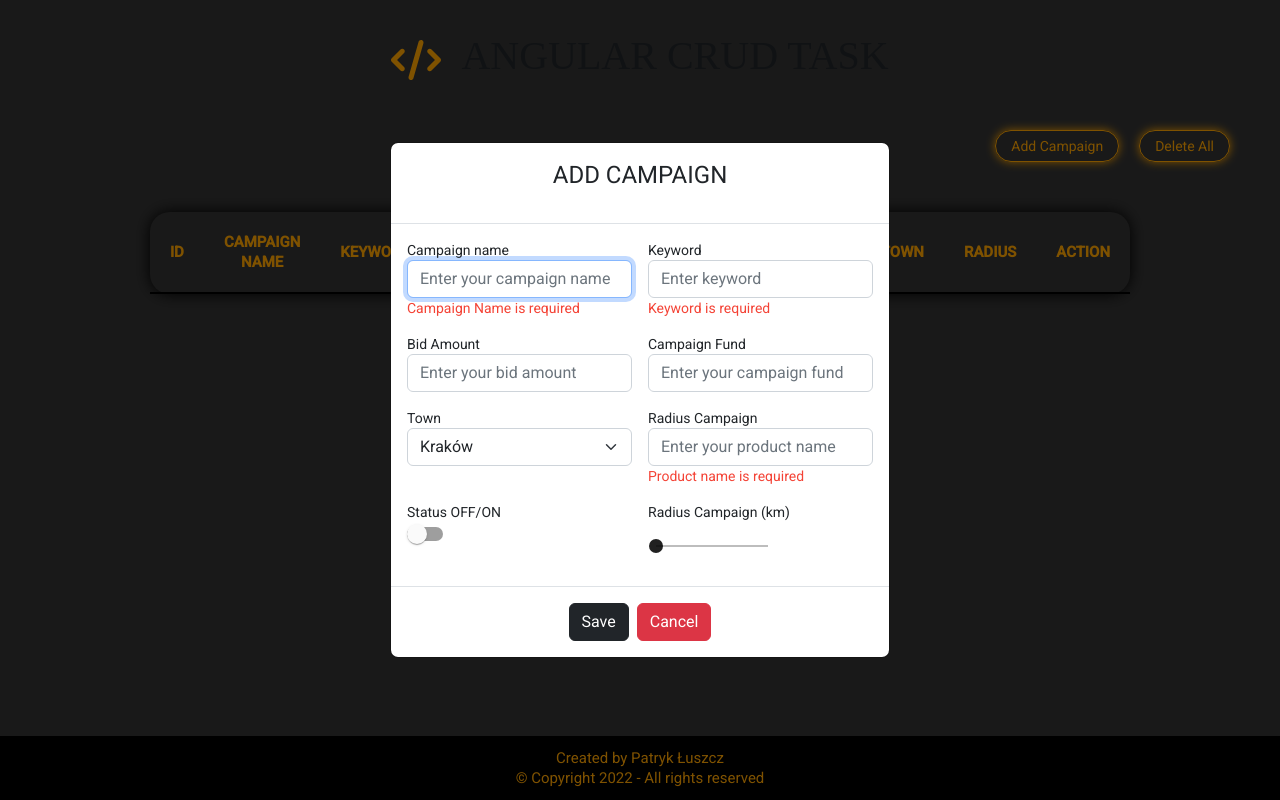
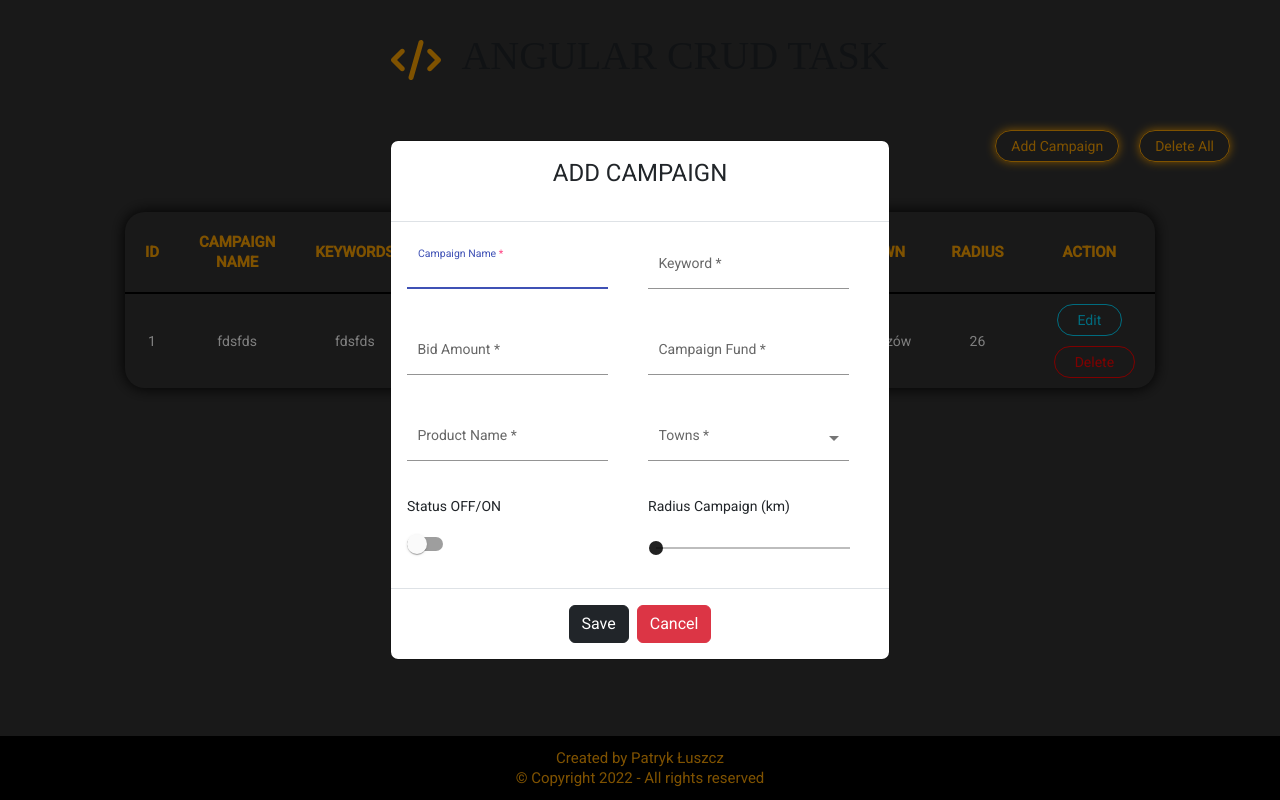
Before and after one commit to patrykluszcz/CRUD-campaign-manager, an Angular app: page / in a window 1280 px wide. Both pictures are taken after a click on the button "Add Campaign". Built offline with nearby package versions, Linux system fonts and the light colour scheme; data requests are answered from the project's data file; a web font is replaced by a local one.

Commit message:
feat: exchange bootstrap forms on material.io forms

```diff
--- a/db.json
+++ b/db.json
@@ -1,5 +1,17 @@
 {
-  "posts": [],
+  "posts": [
+    {
+      "campaignName": "fdsfds",
+      "keyword": "fdsfds",
+      "bidAmount": 324,
+      "campaignFund": 234,
+      "status": "ON",
+      "productName": "42332r",
+      "town": "Rzeszów",
+      "radius": 26,
+      "id": 1
+    }
+  ],
   "comments": [],
   "profile": {
     "name": "typicode"
--- a/src/app/app.module.ts
+++ b/src/app/app.module.ts
@@ -8,6 +8,7 @@ import { AppComponent } from './app.component';
 import { NgbModule } from '@ng-bootstrap/ng-bootstrap';
 import { HeaderComponent } from './header/header.component';
 import { MainComponent } from './main/main.component';
+import { FormatableSliderComponent } from './main/modal-campaign/formatable-slider/formatable-slider.component';
 import { FooterComponent } from './footer/footer.component';
 import { FontAwesomeModule } from '@fortawesome/angular-fontawesome';
 import { ModalCampaignComponent } from './main/modal-campaign/modal-campaign.component';
@@ -19,6 +20,7 @@ import { BrowserAnimationsModule } from '@angular/platform-browser/animations';
     HeaderComponent,
     MainComponent,
     ModalCampaignComponent,
+    FormatableSliderComponent,
     FooterComponent,
   ],
   imports: [
--- a/src/app/main/main.component.ts
+++ b/src/app/main/main.component.ts
@@ -39,7 +39,6 @@ export class MainComponent implements OnInit {
       console.log(res);
       console.log(campaignData);
       window.location.reload();
-      alert('deleted campaign');
     });
   }
 }
--- /dev/null
+++ b/src/app/main/modal-campaign/formatable-slider/formatable-slider.component.html
@@ -0,0 +1,12 @@
+<mat-slider
+  thumbLabel
+  [displayWith]="formatLabel"
+  tickInterval="1000"
+  step="1"
+  min="0"
+  max="100"
+  aria-label="units"
+  color="warn"
+  (change)="modelChanged()"
+  [(ngModel)]="sliderValue"
+></mat-slider>
--- /dev/null
+++ b/src/app/main/modal-campaign/formatable-slider/formatable-slider.component.scss
@@ -0,0 +1,3 @@
+mat-slider {
+  width: 210px;
+}
--- /dev/null
+++ b/src/app/main/modal-campaign/formatable-slider/formatable-slider.component.ts
@@ -0,0 +1,22 @@
+import { Component, Output, EventEmitter } from '@angular/core';
+
+@Component({
+  selector: 'app-formatable-slider',
+  templateUrl: './formatable-slider.component.html',
+  styleUrls: ['./formatable-slider.component.scss'],
+})
+export class FormatableSliderComponent {
+  @Output() sliderValueEvent = new EventEmitter<number>();
+
+  sliderValue = 0;
+
+  constructor() {}
+
+  formatLabel(value: number) {
+    return value;
+  }
+
+  modelChanged() {
+    this.sliderValueEvent.emit(this.sliderValue);
+  }
+}
--- a/src/app/main/modal-campaign/modal-campaign.component.html
+++ b/src/app/main/modal-campaign/modal-campaign.component.html
@@ -6,191 +6,87 @@
   <form [formGroup]="formValues" (ngSubmit)="onSubmit()" class="p-20">
     <div class="row g-3">
       <div class="col-md-6">
-        <label for="Campaign Name">Campaign name</label>
-        <input
-          class="form-control"
-          placeholder="Enter your campaign name"
-          formControlName="campaignName"
-        />
-        <mat-error *ngIf="form['campaignName'].hasError('required')"
-          >Campaign Name is required</mat-error
-        >
+        <mat-form-field appearance="fill" color="white">
+          <mat-label>Campaign Name</mat-label>
+          <input matInput required formControlName="campaignName" />
+          <mat-error *ngIf="form['campaignName'].hasError('required')"
+            >Campaign name is required</mat-error
+          >
+        </mat-form-field>
       </div>
       <div class="col-md-6">
-        <label for="Keyword">Keyword</label>
-        <input
-          class="form-control"
-          placeholder="Enter keyword"
-          formControlName="keyword"
-        />
-        <mat-error *ngIf="form['keyword'].hasError('required')"
-          >Keyword is required</mat-error
-        >
+        <mat-form-field appearance="fill">
+          <mat-label>Keyword</mat-label>
+          <input matInput required formControlName="keyword" />
+          <mat-error *ngIf="form['keyword'].hasError('required')"
+            >Keyword is required</mat-error
+          >
+        </mat-form-field>
+      </div>
+      <div class="col-md-6">
+        <mat-form-field appearance="fill">
+          <mat-label>Bid Amount</mat-label>
+          <input type="number" matInput required formControlName="bidAmount" />
+          <mat-error *ngIf="form['keyword'].hasError('required')"
+            >Bid amount is required</mat-error
+          >
+        </mat-form-field>
+      </div>
+      <div class="col-md-6">
+        <mat-form-field appearance="fill">
+          <mat-label>Campaign Fund</mat-label>
+          <input
+            type="number"
+            matInput
+            required
+            formControlName="campaignFund"
+          />
+          <mat-error *ngIf="form['campaignFund'].hasError('required')"
+            >Campaing fund is required</mat-error
+          >
+        </mat-form-field>
+      </div>
+      <div class="col-md-6">
+        <mat-form-field appearance="fill">
+          <mat-label>Product Name</mat-label>
+          <input matInput required formControlName="productName" />
+          <mat-error *ngIf="form['productName'].hasError('required')"
+            >Product name is required</mat-error
+          >
+        </mat-form-field>
       </div>
 
       <div class="col-md-6">
-        <label for="Bid Amount">Bid Amount</label>
-        <input
-          type="number"
-          class="form-control"
-          placeholder="Enter your bid amount"
-          formControlName="bidAmount"
-        />
+        <mat-form-field appearance="fill">
+          <mat-label>Towns</mat-label>
+          <select formControlName="town" matNativeControl required>
+            <option selected disabled></option>
+            <option *ngFor="let town of towns">{{ town }}</option>
+          </select>
+          <mat-error *ngIf="form['productName'].hasError('required')"
+            >Town is required</mat-error
+          >
+        </mat-form-field>
       </div>
-      <div class="col-md-6">
-        <label for="Campaign Fund">Campaign Fund</label>
-        <input
-          type="number"
-          class="form-control"
-          placeholder="Enter your campaign fund"
-          formControlName="campaignFund"
-        />
+
+      <div class="col-md-6 d-flex flex-column">
+        <label for="Status" class="mb-3">Status OFF/ON</label>
+        <mat-slide-toggle
+          (change)="statusChanged($event)"
+          [checked]="isChecked"
+          color="warn"
+        ></mat-slide-toggle>
       </div>
 
       <div class="col-md-6">
-        <label for="Town">Town</label>
-        <select
-          class="form-select"
-          aria-label="Default select example"
-          formControlName="town"
-        >
-          <option disabled selected>-- Choose your town --</option>
-          <option *ngFor="let town of towns">{{ town }}</option>
-        </select>
-      </div>
-
-      <div class="col-md-6">
-        <label for="Radius Campaign">Radius Campaign</label>
-        <input
-          class="form-control"
-          placeholder="Enter your product name"
-          formControlName="productName"
-        />
-        <mat-error *ngIf="form['productName'].hasError('required')"
-          >Product name is required</mat-error
-        >
-      </div>
-
-      <div class="col-md-6 d-flex flex-column">
-        <label for="Status">Status OFF/ON</label>
-        <mat-slide-toggle></mat-slide-toggle>
-      </div>
-
-      <div class="col-md-6">
-        <label for="Radius Campaign">Radius Campaign (km)</label>
-        <mat-slider
-          thumbLabel
-          [displayWith]="formatLabel"
-          tickInterval="1"
-          step="1"
-          min="0"
-          max="100"
-          aria-label="units"
-        ></mat-slider>
+        <label class="mb-2" for="Radius Campaign">Radius Campaign (km)</label>
+        <app-formatable-slider
+          (sliderValueEvent)="getSliderValue($event)"
+        ></app-formatable-slider>
       </div>
     </div>
   </form>
 </div>
-<!-- <div class="modal-body">
-  <form
-    [formGroup]="formValues"
-    (ngSubmit)="onSubmit()"
-    class="justify-content-between p-20"
-  >
-    <div class="p-20 set">
-      <div class="mb-3">
-        <label for="Campaign Name">Campaign name</label>
-        <div class="input-group">
-          <input
-            class="form-control"
-            placeholder="Enter your campaign name"
-            formControlName="campaignName"
-          />
-          <mat-error *ngIf="form['campaignName'].hasError('required')"
-            >Campaign Name is required</mat-error
-          >
-        </div>
-      </div>
-      <div class="mb-3">
-        <label for="Keyword">Keyword</label>
-        <div class="input-group">
-          <input
-            class="form-control"
-            placeholder="Enter keyword"
-            formControlName="keyword"
-          />
-          <mat-error *ngIf="form['keyword'].hasError('required')"
-            >Keyword is required</mat-error
-          >
-        </div>
-      </div>
-      <div class="mb-3">
-        <label for="Bid Amount">Bid Amount</label>
-        <div class="input-group">
-          <input
-            type="number"
-            class="form-control"
-            placeholder="Enter your bid amount"
-            formControlName="bidAmount"
-          />
-        </div>
-      </div>
-      <div class="mb-3">
-        <label for="Campaign Fund">Campaign Fund</label>
-        <div class="input-group">
-          <input
-            type="number"
-            class="form-control"
-            placeholder="Enter your campaign fund"
-            formControlName="campaignFund"
-          />
-        </div>
-      </div>
-    </div>
-    <div class="set">
-      <div class="mb-3">
-        <label for="Town">Town</label>
-        <select
-          class="form-select"
-          aria-label="Default select example"
-          formControlName="town"
-        >
-          <option disabled selected>-- Choose your town --</option>
-          <option *ngFor="let town of towns">{{ town }}</option>
-        </select>
-      </div>
-      <div class="mb-3">
-        <label for="Product Name">Product Name</label>
-        <div class="input-group">
-          <input
-            class="form-control"
-            placeholder="Enter your product name"
-            formControlName="productName"
-          />
-          <mat-error *ngIf="form['productName'].hasError('required')"
-            >Product name is required</mat-error
-          >
-        </div>
-      </div>
-      <div class="mb-3">
-        <label for="Status">Status OFF/ON</label>
-        <mat-slide-toggle></mat-slide-toggle>
-      </div>
-      <div class="mb-3">
-        <label for="Radius Campaign">Radius Campaign</label>
-        <mat-slider
-          thumbLabel
-          [displayWith]="formatLabel"
-          tickInterval="1"
-          step="1"
-          min="0"
-          max="100"
-          aria-label="units"
-        ></mat-slider>
-      </div>
-    </div>
-  </form>
-</div> -->
 <div class="d-flex modal-footer justify-content-center">
   <button class="btn btn-dark" (click)="onSubmit()">Save</button>
   <button type="button" class="btn btn-danger" (click)="closeModal()">
--- /dev/null
+++ b/src/app/main/modal-campaign/modal-campaign.component.scss
@@ -0,0 +1,3 @@
+mat-slider {
+  width: 300px;
+}
--- a/src/app/main/modal-campaign/modal-campaign.component.ts
+++ b/src/app/main/modal-campaign/modal-campaign.component.ts
@@ -4,6 +4,7 @@ import { Town } from '../../models/enums/townSelect.enum';
 import { FormBuilder, FormGroup, Validators } from '@angular/forms';
 import { ApiService } from '../../shared/api.service';
 import { campaignModel } from 'src/app/models/campaignModel';
+import { MatSlideToggleChange } from '@angular/material/slide-toggle';
 
 @Component({
   selector: 'app-modal-campaign',
@@ -15,6 +16,10 @@ export class ModalCampaignComponent implements OnInit {
   formValues!: FormGroup;
 
   modalTitle = 'Add Campaign';
+
+  valueFromSlider!: number;
+
+  isChecked = false;
 
   campaignModelObj: campaignModel = {
     id: 0,
@@ -70,6 +75,10 @@ export class ModalCampaignComponent implements OnInit {
     return value;
   }
 
+  statusChanged(event: MatSlideToggleChange) {
+    this.isChecked = event.checked;
+  }
+
   campaigns = [
     {
       id: 1,
@@ -97,14 +106,13 @@ export class ModalCampaignComponent implements OnInit {
       this.campaignModelObj.keyword = this.formValues.value.keyword;
       this.campaignModelObj.bidAmount = this.formValues.value.bidAmount;
       this.campaignModelObj.campaignFund = this.formValues.value.campaignFund;
-      // this.campaignModelObj.status = this.isChecked ? 'ON' : 'OFF';
+      this.campaignModelObj.status = this.isChecked ? 'ON' : 'OFF';
       this.campaignModelObj.productName = this.formValues.value.productName;
       this.campaignModelObj.town = this.formValues.value.town;
-      // this.campaignModelObj.radius = this.valueFromSlider;
+      this.campaignModelObj.radius = this.valueFromSlider;
     }
     this.apiService.postCampaign(this.campaignModelObj).subscribe((res) => {
       console.log(res);
-      alert('successfully');
       this.formValues.reset();
       this.getAllCampaignData();
     });
@@ -141,7 +149,7 @@ export class ModalCampaignComponent implements OnInit {
 
     this.apiService
       .updateCampaign(this.campaignModelObj, this.campaignModelObj.id)
-      .subscribe((res) => {
+      .subscribe(() => {
         alert('update successufully');
         this.formValues.reset();
         this.closeModal();
@@ -151,8 +159,12 @@ export class ModalCampaignComponent implements OnInit {
 
   deleteCampaign(campaignData: any) {
     this.apiService.deleteCampaign(campaignData.id).subscribe((res) => {
-      alert('deleted campaign');
       this.getAllCampaignData();
     });
   }
+
+  getSliderValue(sliderValue: number) {
+    console.log(sliderValue);
+    this.valueFromSlider = sliderValue;
+  }
 }
--- a/src/styles.scss
+++ b/src/styles.scss
@@ -58,6 +58,6 @@ body {
   margin: 0;
   font-family: Roboto, "Helvetica Neue", sans-serif;
 }
-::ng-deep .cdk-overlay-connected-position-bounding-box {
-  z-index: 10000 !important;
+.mat-form-field-appearance-fill .mat-form-field-flex {
+  background-color: #ffffff;
 }
```
